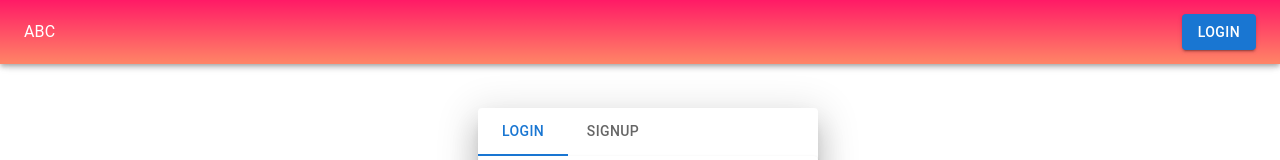
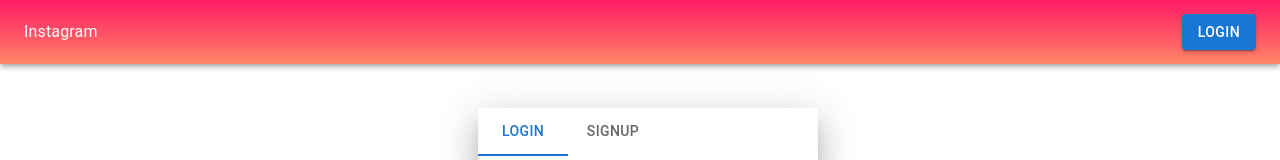
Before and after one commit to raushankp75/instagram-clone-frontend-reactjs, a React (Vite) app: page / in a window 1280 px wide. Shown: the top 160 px of the page. Built offline with nearby package versions, Linux system fonts and the light colour scheme.

Commit message:
Remove profile pic functionality added

```diff
--- a/src/components/ProfilePicture.jsx
+++ b/src/components/ProfilePicture.jsx
@@ -135,6 +135,10 @@ const ProfilePicture = ({ changePic, getMyPost }) => {
                     />
 
                     <Button
+                    onClick={() => {
+                        setUrl(null)
+                        sendPicToApi()
+                    }}
                         sx={{ color: 'black', textTransform: 'capitalize', fontSize: '18px', borderTop: '1px solid gray' }}>
                         Remove Photo
                     </Button>
--- a/src/components/header/Header.jsx
+++ b/src/components/header/Header.jsx
@@ -70,7 +70,7 @@ const Header = () => {
         <>
             <AppBar sx={{ backgroundImage: "linear-gradient(to bottom, #ff1a66, #ff8566)" }}>
                 <Container>
-                    <Typography sx={{ marginRight: 'auto' }}>ABC</Typography>
+                    <Typography onClick={() => {navigate('/user/home')}} sx={{ marginRight: 'auto', cursor: 'pointer' }}>Instagram</Typography>
 
                     {
                         isMatch ? (
```
